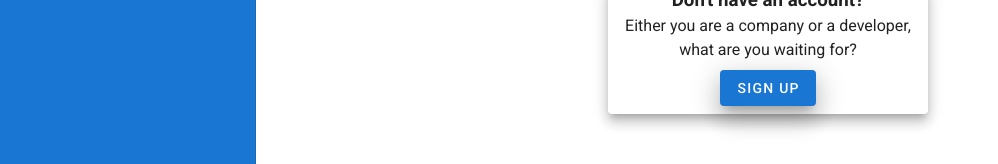
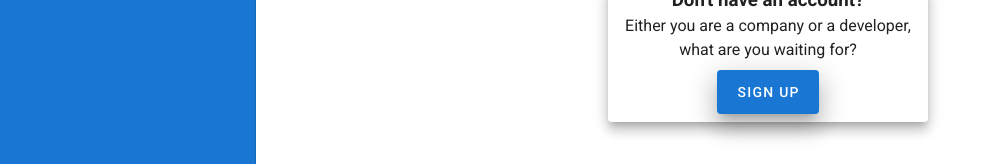
Before and after one commit to draddo11/vuetifyTodo, a Vue app: page /signin in a window 1280 px wide. Shown: the part 577-741 px from the top of the page, without its empty margins (0-998 px from the left). Built offline with nearby package versions, Linux system fonts and the light colour scheme.

Commit message:
sign up card btn color  in sign in component

```diff
--- a/src/views/SignIn.vue
+++ b/src/views/SignIn.vue
@@ -130,10 +130,11 @@
             class="mx-auto left">
 
 
-    <h3 class="m-2"> Don't have an account?</h3>
+    <h3 cols="12"
+      sm="12" class="m-2"> Don't have an account?</h3>
     Either you are a company or a developer, what are you waiting for?
     <v-spacer></v-spacer>
-    <span><router-link to='/employeesignup'><v-btn elevation="15" text--white class= "my-2" color= "primary"> Sign Up</v-btn></router-link></span>
+    <span><router-link to='/employeesignup'><v-btn large elevation="15" class= "my-2" color= "primary"> Sign Up</v-btn></router-link></span>
 
     </v-card>
      </v-col>
```
